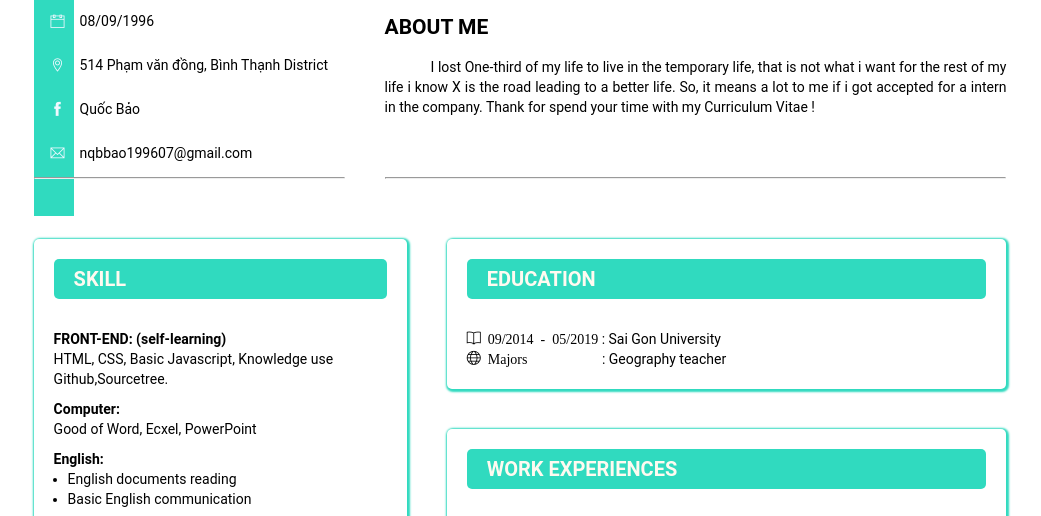
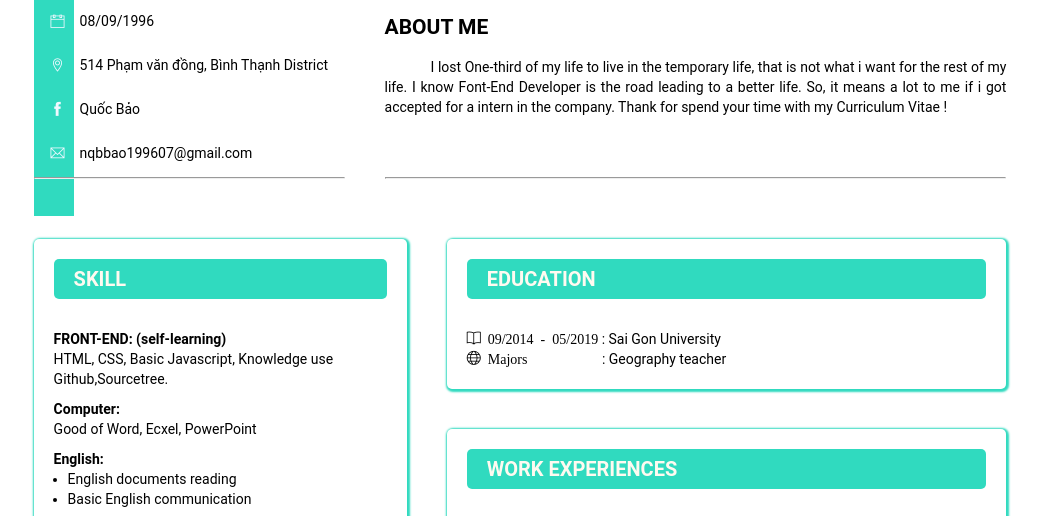
Before and after one commit to nqbbao1996/nqbbao1996-CV, a plain HTML site: page index.html in a window 1280 px wide. Shown: the part 159-675 px from the top of the page, without its empty margins (120-1161 px from the left). Drawn offline with Linux system fonts and the light colour scheme.

Commit message:
completed

```diff
--- a/index.html
+++ b/index.html
@@ -42,8 +42,8 @@
         </div>
         <div class="info__intro">
             <h2>ABOUT ME</h2>
-            <p><span>I lost One-third of my life to live in the temporary life, that is not what i want for the rest of my life</span>
-                i know X is the road leading to a better life. So, it means a lot to me if i got accepted for a intern in the company.
+            <p><span>I lost One-third of my life to live in the temporary life, that is not what i want for the rest of my life.</span>
+                I know Font-End Developer is the road leading to a better life. So, it means a lot to me if i got accepted for a intern in the company.
                 Thank for spend your time with my Curriculum Vitae !</p>
             <hr>
         </div>
```
